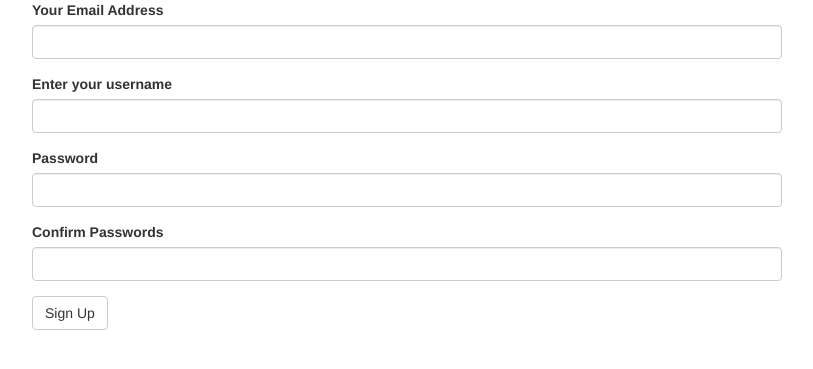
After one commit to Esther-Anyona/pitch-perfect, a Flask app: page /authenticate/register in a window 1280 px wide. The commit adds this page. Shown: the top 369 px of the page, without its empty margins (233-1046 px from the left). Run offline with Flask 2, Linux system fonts and the light colour scheme; some libraries are stand-ins or nearby versions.

Commit message:
Create registration form for new users, initialize and add its template

```diff
--- a/app/auth/__init__.py
+++ b/app/auth/__init__.py
@@ -2,4 +2,4 @@ from flask import Blueprint
 
 auth = Blueprint('auth',__name__)
 
-from . import views
+from . import views, forms
--- /dev/null
+++ b/app/auth/forms.py
@@ -0,0 +1,19 @@
+from flask_wtf import FlaskForm
+from wtforms import StringField,PasswordField,SubmitField, ValidationError
+from wtforms.validators import InputRequired,Email,EqualTo
+from ..models import User
+
+class RegistrationForm(FlaskForm):
+    email = StringField('Your Email Address',validators=[InputRequired(),Email()])
+    username = StringField('Enter your username',validators = [InputRequired()])
+    password = PasswordField('Password',validators = [InputRequired(), EqualTo('password_confirm',message = 'Passwords must match')])
+    password_confirm = PasswordField('Confirm Passwords',validators = [InputRequired()])
+    submit = SubmitField('Sign Up')
+
+    def validate_email(self,data_field):
+        if User.query.filter_by(email =data_field.data).first():
+            raise ValidationError('There is an account with that email')
+
+    def validate_username(self,data_field):
+        if User.query.filter_by(username = data_field.data).first():
+            raise ValidationError('That username is taken')
--- a/app/auth/views.py
+++ b/app/auth/views.py
@@ -1,6 +1,22 @@
-from flask import render_template
+from flask import render_template, redirect, url_for
 from . import auth
+from ..models import User
+from .forms import RegistrationForm
+from .. import db
 
 @auth.route('/login')
 def login():
     return render_template('auth/login.html')
+
+
+
+@auth.route('/register',methods = ["GET","POST"])
+def register():
+    form = RegistrationForm()
+    if form.validate_on_submit():
+        user = User(email = form.email.data, username = form.username.data,password = form.password.data)
+        db.session.add(user)
+        db.session.commit()
+        return redirect(url_for('auth.login'))
+        title = "New Account"
+    return render_template('auth/register.html',registration_form = form)
--- /dev/null
+++ b/app/templates/auth/register.html
@@ -0,0 +1,17 @@
+{% extends 'base.html'%}
+{% import 'bootstrap/wtf.html' as wtf%}
+
+{% block content %}
+<div class="container">
+<div class="row">
+<div class="col-md-2"> </div>
+<div class="col-md-8">
+
+{{wtf.quick_form(registration_form)}}
+
+</div>
+<div class="col-md-2"></div>
+</div>
+</div>
+
+{% endblock%}
--- a/app/templates/home.html
+++ b/app/templates/home.html
@@ -8,6 +8,7 @@
 {% block nav %}
 {% include 'nav.html' %}
 {% endblock %}
+<h2><a href="{{url_for('auth.register')}}">Sign Up</a></h2>
     <div style="background-color: #f4bc01; height:200px; padding-top:80px;">
     </div>
 </div>
```
Also changed, not shown: app/models.py (+8 -1 lines), 1 other file.
